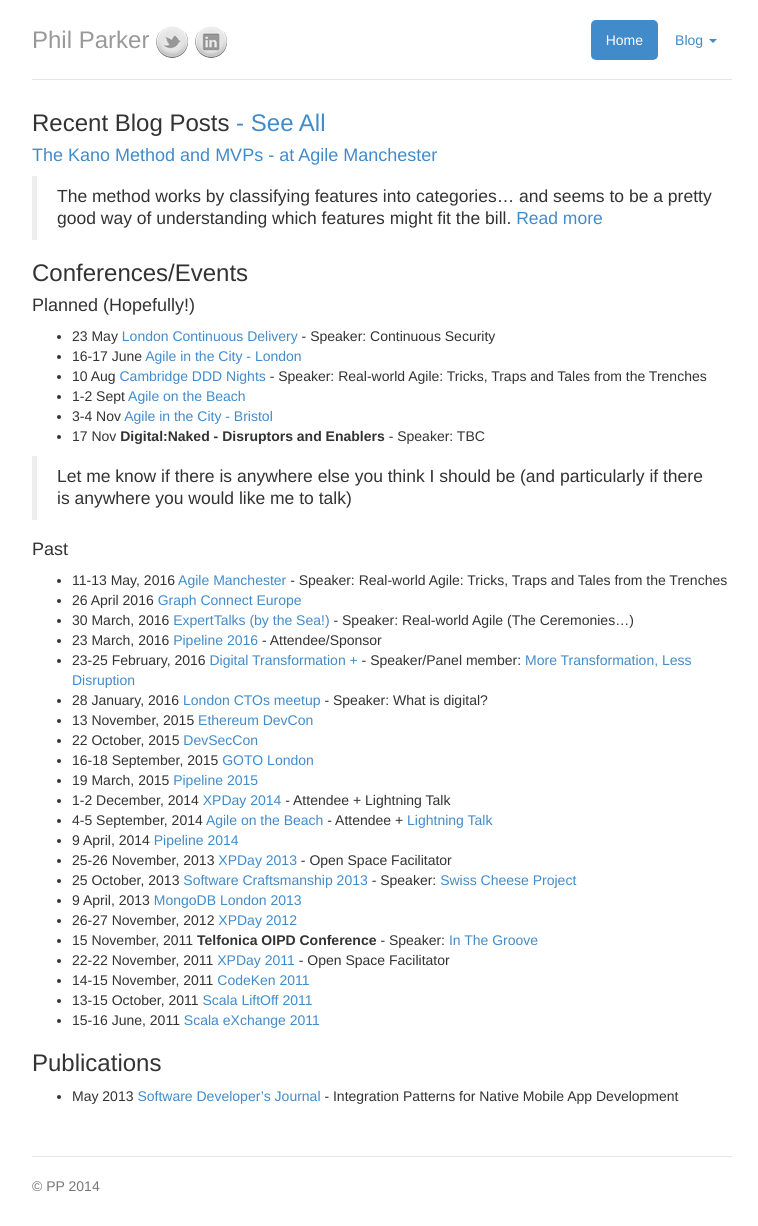
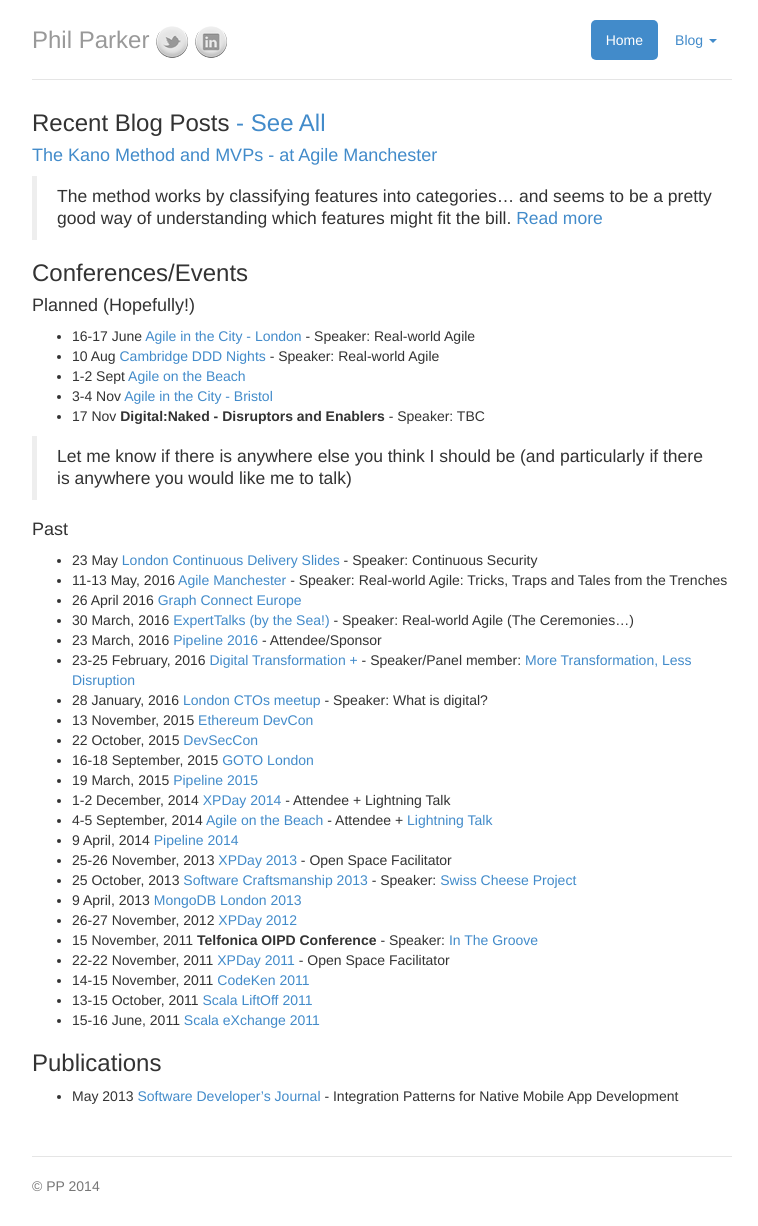
Before and after one commit to parker0phil/parker0phil.github.io, a Jekyll site: the page built from index.md, in a window 1280 px wide. Shown: the whole page, without its empty margins (258-1016 px from the left). Built offline with Jekyll 4.4.1, drawn with Linux system fonts in a browser that asks for light colours.

Commit message:
added CDSec video and slides

```diff
--- a/index.md
+++ b/index.md
@@ -15,9 +15,8 @@
 
 
 
-- 23 May [London Continuous Delivery](http://www.meetup.com/London-Continuous-Delivery/events/228002697/) - Speaker: Continuous Security
-- 16-17 June [Agile in the City - London](http://agileinthecity.net/2016/london/)
-- 10 Aug [Cambridge DDD Nights](http://www.meetup.com/CambridgeDDDNights/events/231093059/) - Speaker: Real-world Agile: Tricks, Traps and Tales from the Trenches
+- 16-17 June [Agile in the City - London](http://agileinthecity.net/2016/london/sessions/index.php?session=500) - Speaker: Real-world Agile
+- 10 Aug [Cambridge DDD Nights](http://www.meetup.com/CambridgeDDDNights/events/231093059/) - Speaker: Real-world Agile
 - 1-2 Sept [Agile on the Beach](http://agileonthebeach.com/)
 - 3-4 Nov [Agile in the City - Bristol](http://agileinthecity.net/2016/bristol/)
 - 17 Nov **Digital:Naked - Disruptors and Enablers** - Speaker: TBC
@@ -26,6 +25,7 @@
 
 #### Past
 
+- 23 May [London Continuous Delivery](https://vimeo.com/168470076) [Slides](http://www.slideshare.net/EqualExperts/continuous-security) - Speaker: Continuous Security
 - 11-13 May, 2016 [Agile Manchester](http://agilemanchester.net/2016/sessions/index.php?session=503) - Speaker: Real-world Agile: Tricks, Traps and Tales from the Trenches
 - 26 April 2016 [Graph Connect Europe](http://graphconnect.com)
 - 30 March, 2016 [ExpertTalks (by the Sea!)](http://www.meetup.com/Expert-Talks/events/229575362/) - Speaker: Real-world Agile (The Ceremonies...)
```
